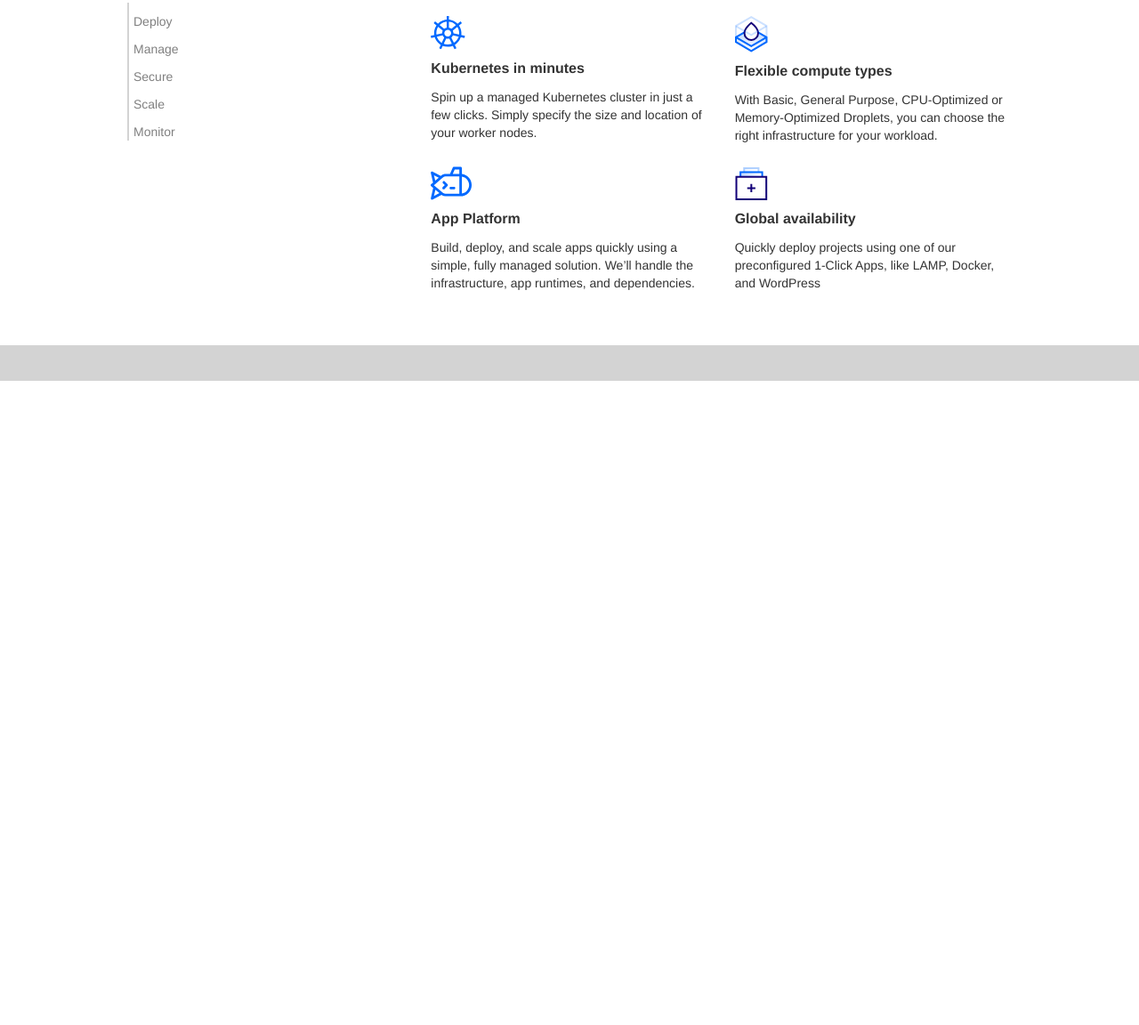
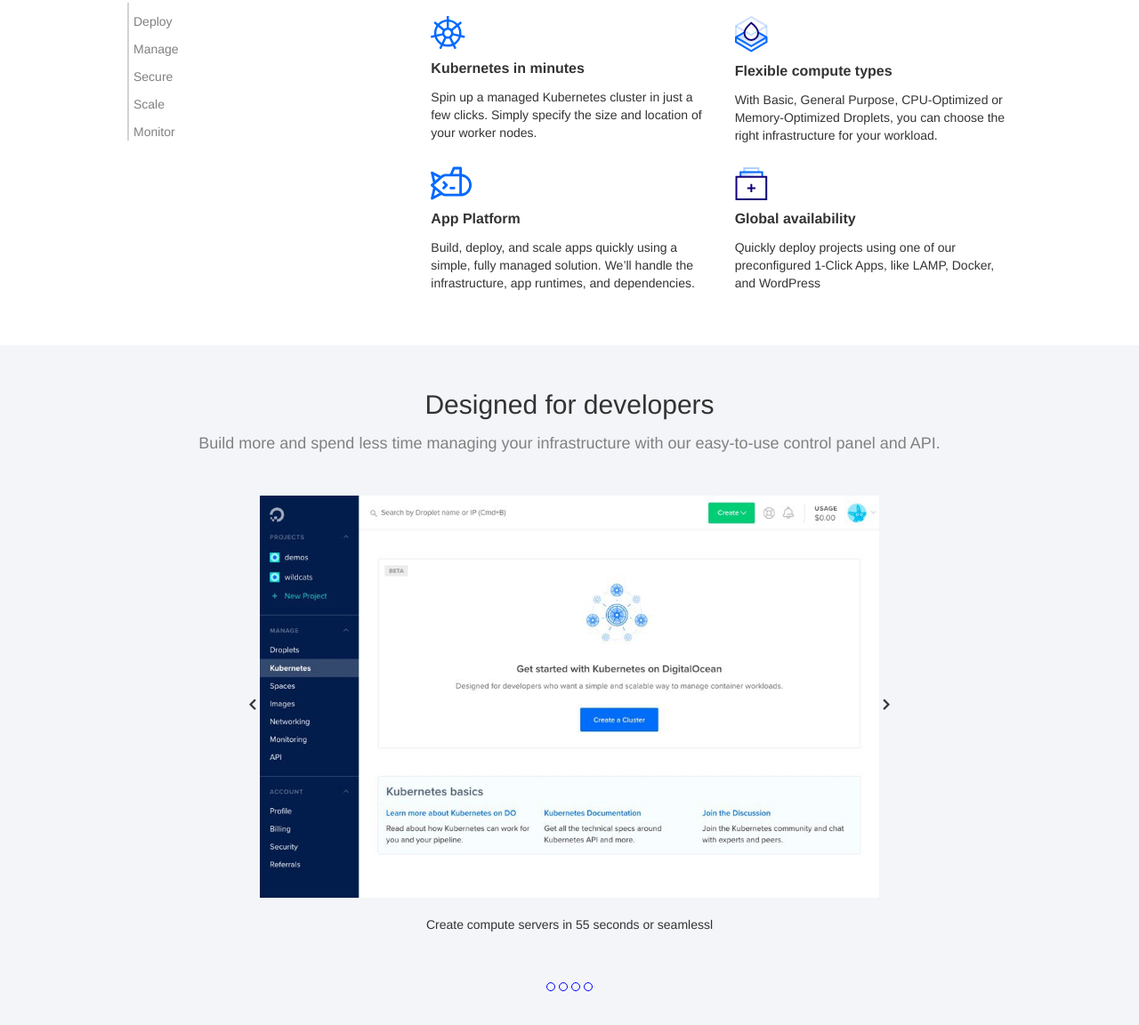
Before and after one commit to sonia-cerasaro/html-css-digitalocean, a plain HTML site: page index.html in a window 1280 px wide. Shown: the part 877-2029 px from the top of the page at 89% size. Before the commit the page ends 1305 px from the top, so only its background shows below. Drawn offline with nearby package versions, Linux system fonts and the light colour scheme.

Commit message:
Design for developer section, done

```diff
--- a/css/master.css
+++ b/css/master.css
@@ -205,14 +205,13 @@ div.story {
 
 .content_logo {
   text-align: center;
-  width: 265px;
-  height: 70px;
+
+
 }
 
 /* MAIN SECTION DEPLOY */
 
 .container.deploy {
-
   text-align: left;
 }
 
@@ -220,7 +219,7 @@ div.story {
   text-align: center;
 }
 
-h2#deploy {
+h2.deploy {
   margin-top: 50px;
   margin-bottom: 15px;
 }
@@ -265,10 +264,31 @@ div.word {
 /* SECTION 'DESIGNED FOR DEVELOPERS' */
 
 section.designed_for_developers {
-  height: 40px;
-  background-color: lightgrey;
+  background-color: #f3f5f9;
+  text-align: center;
 }
 
+div.circle {
+  width: 10px;
+  height: 10px;
+  border-radius: 50%;
+  border: blue solid 1px;
+  display: inline-block;
+}
+
+div.circle:hover {
+  background-color: blue;
+}
+
+.content_little_circles {
+  margin-top: 40px;
+  margin-bottom: 50px;
+}
+
+img#page {
+  width: 70%;
+  margin-bottom: 20px;
+}
 
 /* PROVE */
 
--- a/index.html
+++ b/index.html
@@ -175,7 +175,7 @@
 
             <div class="col-xs-12">
               <div class="content head_title">
-                <h2 id="deploy">
+                <h2 class="deploy">
                   Deploy and scale seamlessly
                 </h2>
                 <p class="grey_paragraph p_costum">Our optimized configuration process saves your team time when running and scaling distributed applications, AI & machine learning workloads, hosted services, client websites, or CI/CD environments.
@@ -264,19 +264,31 @@
 
             <div class="col-xs-12">
               <div class="content">
-
+                <h2 class="deploy">
+                  Designed for developers
+                </h2>
+                <p class="grey_paragraph p_costum">
+                  Build more and spend less time managing your infrastructure with our easy-to-use control panel and API.
+                </p>
               </div>
             </div>
 
             <div class="col-xs-12">
               <div class="content">
-
+                <i class="fas fa-chevron-left"></i>
+                <img id="page" src="./img/page.jpg" alt="page">
+                <i class="fas fa-chevron-right"></i>
+                <p>Create compute servers in 55 seconds or seamlessl</p>
               </div>
             </div>
 
             <div class="col-xs-12">
-              <div class="content">
+              <div class="content_little_circles">
 
+                <div class="circle"></div>
+                <div class="circle"></div>
+                <div class="circle"></div>
+                <div class="circle"></div>
               </div>
             </div>
           </div>
```
Also changed, not shown: img/page.jpg (added).
